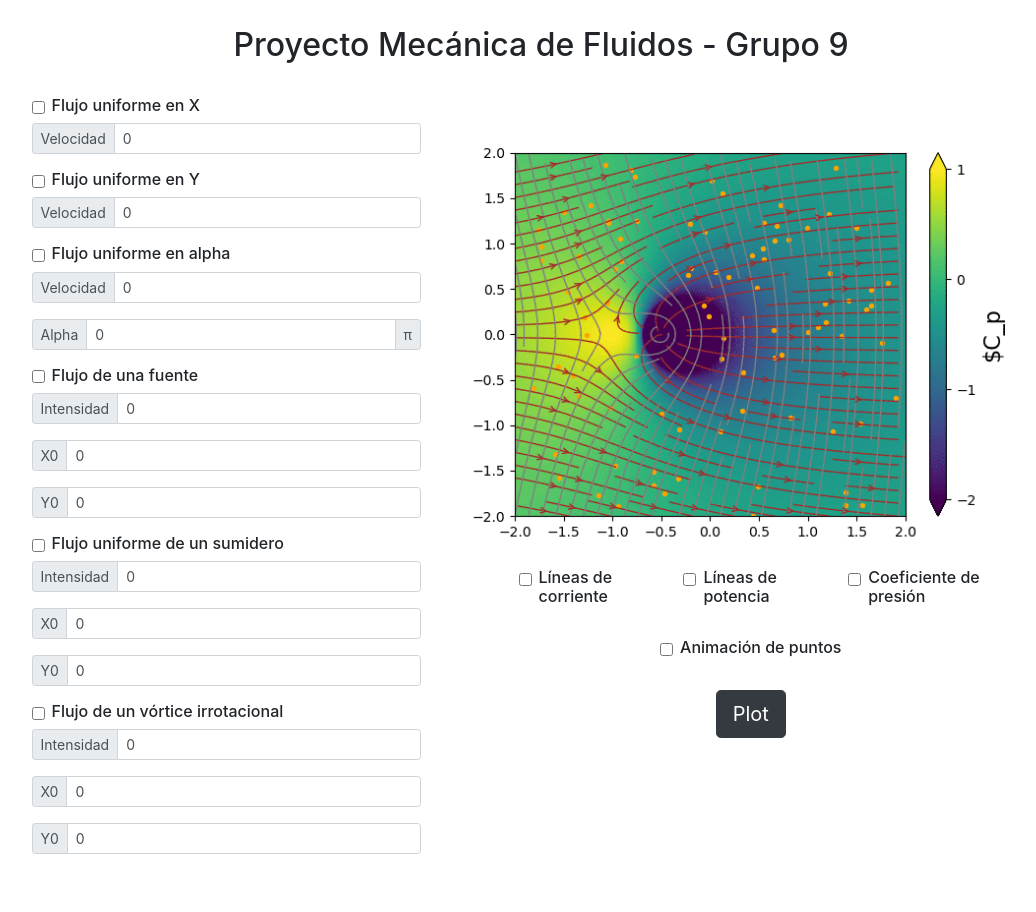
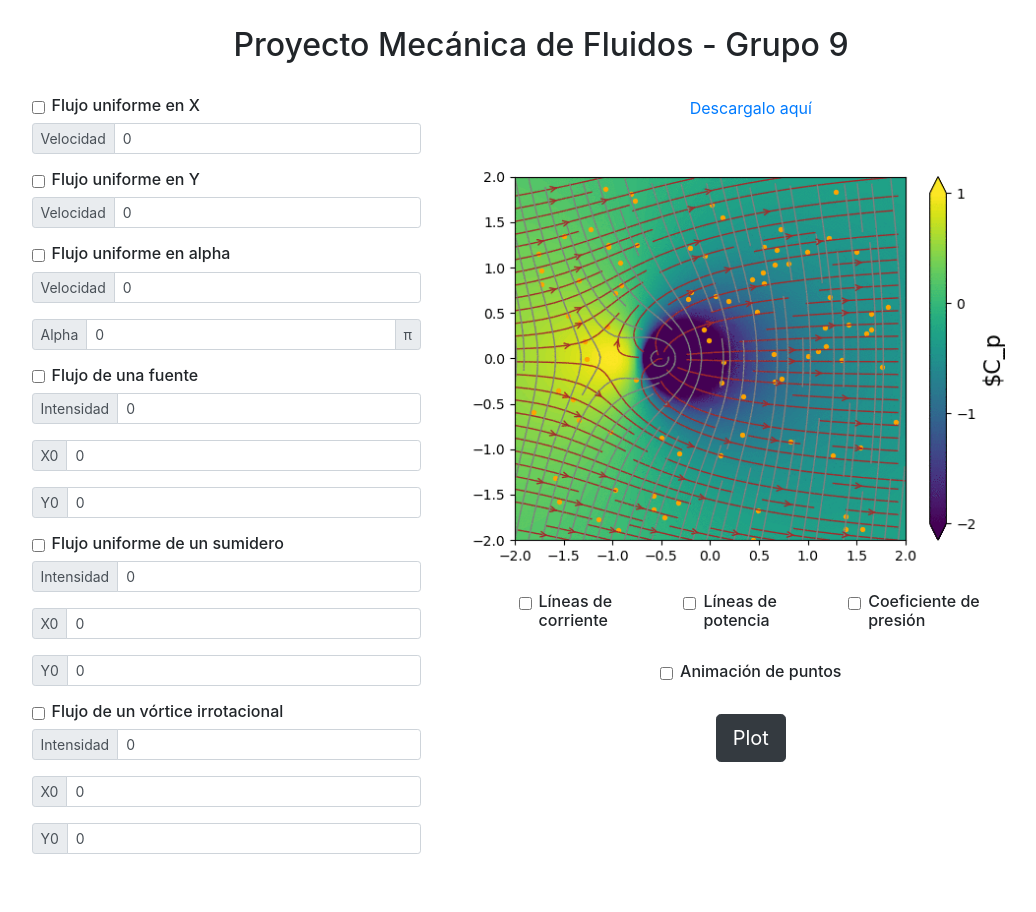
Before and after one commit to cacosandon/stream-interface, a Flask app: page / in a window 1280 px wide. Shown: the whole page, without its empty margins (99-1135 px from the left). Run offline with Flask 2, Linux system fonts and the light colour scheme; parts of the project's set-up code (start-up, migrations or seed data) failed here and were passed over; some libraries are stand-ins or nearby versions.

Commit message:
Download button

```diff
--- a/templates/plot.html
+++ b/templates/plot.html
@@ -146,6 +146,7 @@
 
           <div class="col-6 fixed-height">
                 <div id="loading"></div>
+                <div style="text-align: center; position: relative;"><a style="text-align: center;" href="{{ image }}">Descargalo aquí</a></div>
                 <img id="image" class="fixed-height display-none" src="{{ image }}"/>
                 <div id="hide" class="row justify-content-center display-none">
                     <div class="col-3">
```
